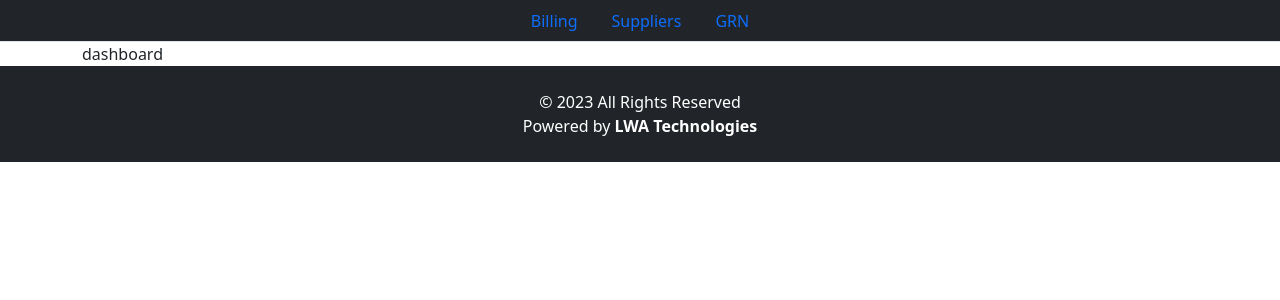
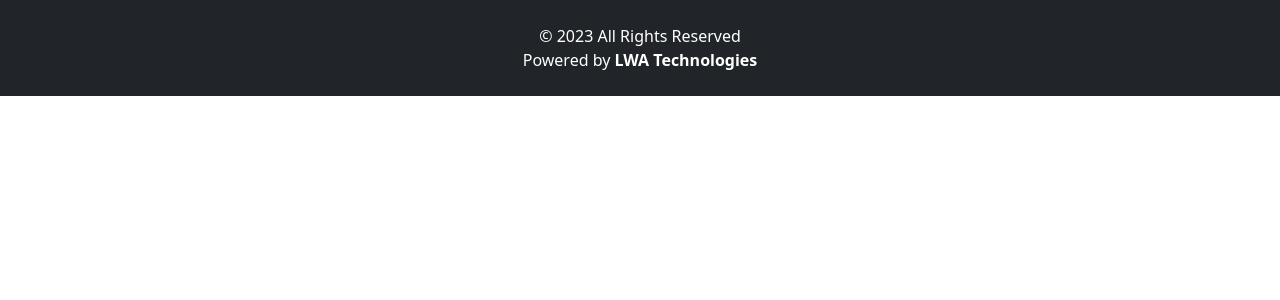
Before and after one commit to MasterLWA/Test-host, a React (Create React App) app: page /dashboard in a window 1280 px wide. Shown: the top 300 px of the page. Built offline with nearby package versions, Linux system fonts and the light colour scheme.

Commit message:
frontend

```diff
--- a/src/Routers/RouterApp.jsx
+++ b/src/Routers/RouterApp.jsx
@@ -1,43 +1,27 @@
 import React from 'react';
 import { Routes, Route, Navigate, BrowserRouter } from 'react-router-dom';
 import Login from '../Pages/Loging';
-
 import Dashbord from '../Pages/Dashbord';
-
-import Billing from '../Pages/UserSide/Billing'
-import Grn from '../Pages/UserSide/Grn'
+import Billing from '../Pages/UserSide/Billing';
+import Grn from '../Pages/UserSide/Grn';
 import Editsupplier from '../Pages/UserSide/Editsupplier';
 import Editgrn from '../Pages/UserSide/Editgrn';
-import Mrn from '../Pages/UserSide/Mrn'
-import Supplier from '../Pages/UserSide/Supplier'
+import Mrn from '../Pages/UserSide/Mrn';
+import Supplier from '../Pages/UserSide/Supplier';
 
-
-
-/**
- * Renders the application router with different routes for different pages.
- * @returns {JSX.Element} The router component with different routes.
- */
 const RouterApp = () => {
   return (
     <BrowserRouter>
       <Routes>
         <Route path="/" element={<Navigate to="/login" />} />
-        <Route path="/" element={<Login />} />
         <Route path="/login" element={<Login />} />
-
-        <Route path="/Dashboard" element={<Dashbord />} />
-
+        <Route path="/Dashbord" element={<Dashbord />} />
         <Route path="/Billing" element={<Billing />} />
-
         <Route path="/Grn" element={<Grn />} />
         <Route path="/Editgrn/:id" element={<Editgrn />} />
-
         <Route path="/Mrn" element={<Mrn />} />
-
         <Route path="/Suppliers" element={<Supplier />} />
         <Route path="/Suppliers/:id" element={<Editsupplier />} />
-
-
       </Routes>
     </BrowserRouter>
   );
```
